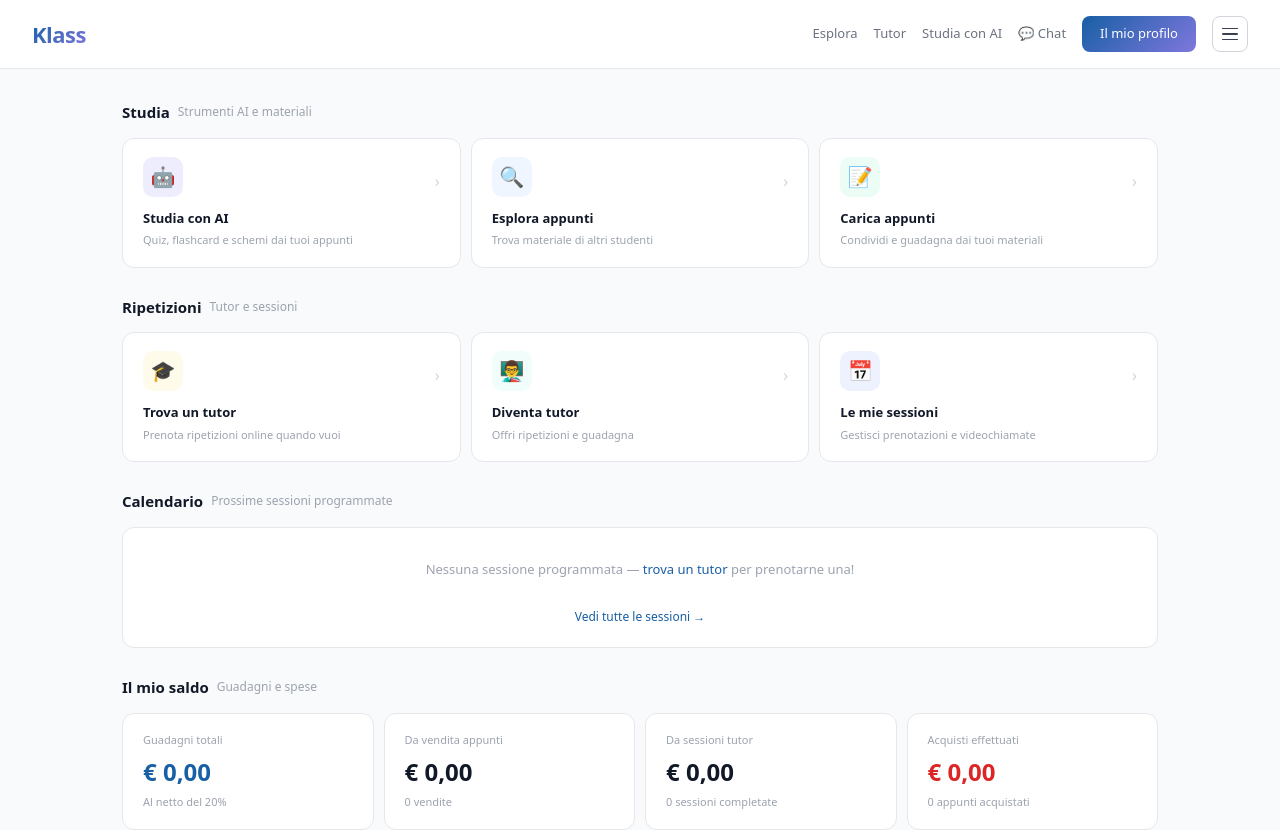
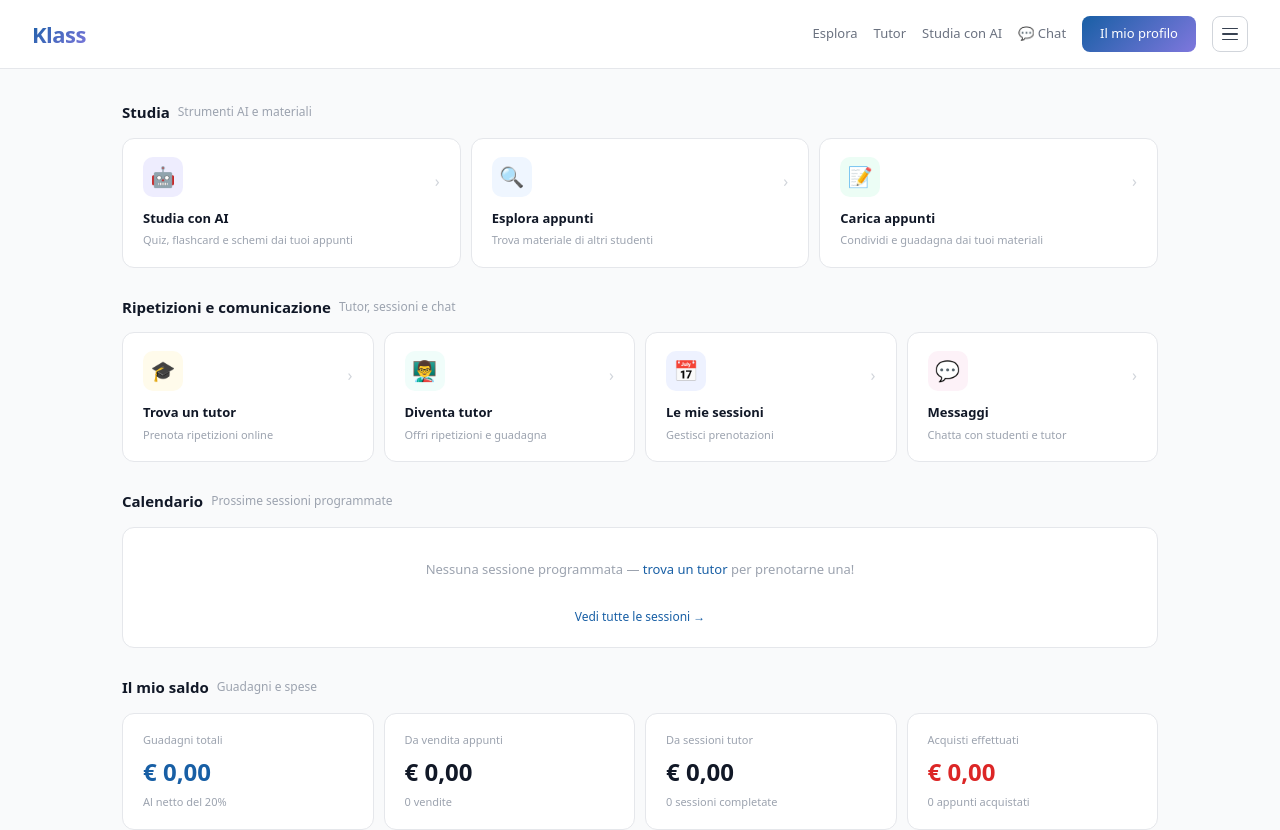
Before and after one commit to StarUpm/studynotes, a Next.js app: page /dashboard in a window 1280 px wide. Shown: the top 830 px of the page. Built offline with nearby package versions, Linux system fonts and the light colour scheme.

Commit message:
Update page.tsx

```diff
--- a/src/app/dashboard/page.tsx
+++ b/src/app/dashboard/page.tsx
@@ -32,17 +32,18 @@ export default function Dashboard() {
           </div>
         </div>
 
-        {/* RIPETIZIONI */}
+        {/* RIPETIZIONI E CHAT */}
         <div style={{ marginBottom: 28 }}>
           <div style={{ display: 'flex', alignItems: 'center', gap: 8, marginBottom: 14 }}>
-            <span style={{ fontSize: 15, fontWeight: 600, color: '#111827' }}>Ripetizioni</span>
-            <span style={{ fontSize: 12, color: '#9CA3AF' }}>Tutor e sessioni</span>
+            <span style={{ fontSize: 15, fontWeight: 600, color: '#111827' }}>Ripetizioni e comunicazione</span>
+            <span style={{ fontSize: 12, color: '#9CA3AF' }}>Tutor, sessioni e chat</span>
           </div>
-          <div style={{ display: 'grid', gridTemplateColumns: 'repeat(3,1fr)', gap: 10 }}>
+          <div style={{ display: 'grid', gridTemplateColumns: 'repeat(4,1fr)', gap: 10 }}>
             {[
-              { icon: '🎓', title: 'Trova un tutor', desc: 'Prenota ripetizioni online quando vuoi', href: '/tutor', bg: '#FFFBEB' },
+              { icon: '🎓', title: 'Trova un tutor', desc: 'Prenota ripetizioni online', href: '/tutor', bg: '#FFFBEB' },
               { icon: '👨‍🏫', title: 'Diventa tutor', desc: 'Offri ripetizioni e guadagna', href: '/diventa-tutor', bg: '#F0FDFA' },
-              { icon: '📅', title: 'Le mie sessioni', desc: 'Gestisci prenotazioni e videochiamate', href: '/sessioni', bg: '#EEF2FF' },
+              { icon: '📅', title: 'Le mie sessioni', desc: 'Gestisci prenotazioni', href: '/sessioni', bg: '#EEF2FF' },
+              { icon: '💬', title: 'Messaggi', desc: 'Chatta con studenti e tutor', href: '/chat', bg: '#FDF2F8' },
             ].map(function(item) {
               return (
                 <Link key={item.title} href={item.href} style={{ background: 'white', border: '0.5px solid #e5e7eb', borderRadius: 12, padding: '18px 20px', textDecoration: 'none', display: 'block' }}>
@@ -105,7 +106,7 @@ export default function Dashboard() {
             {[
               { icon: '📤', title: 'Carica PDF', desc: 'Nuovo appunto', href: '/upload', bg: '#EFF6FF' },
               { icon: '⚡', title: 'Genera quiz', desc: "Con l'AI", href: '/studia/quiz', bg: '#EEEDFE' },
-              { icon: '🃏', title: 'Flashcard', desc: 'Ripassa con le carte', href: '/studia/flashcard', bg: '#ECFDF5' },
+              { icon: '💬', title: 'Nuova chat', desc: 'Scrivi un messaggio', href: '/chat', bg: '#FDF2F8' },
               { icon: '👤', title: 'Il mio profilo', desc: 'Modifica dati', href: '/profilo-utente', bg: '#FFFBEB' },
             ].map(function(item) {
               return (
```
